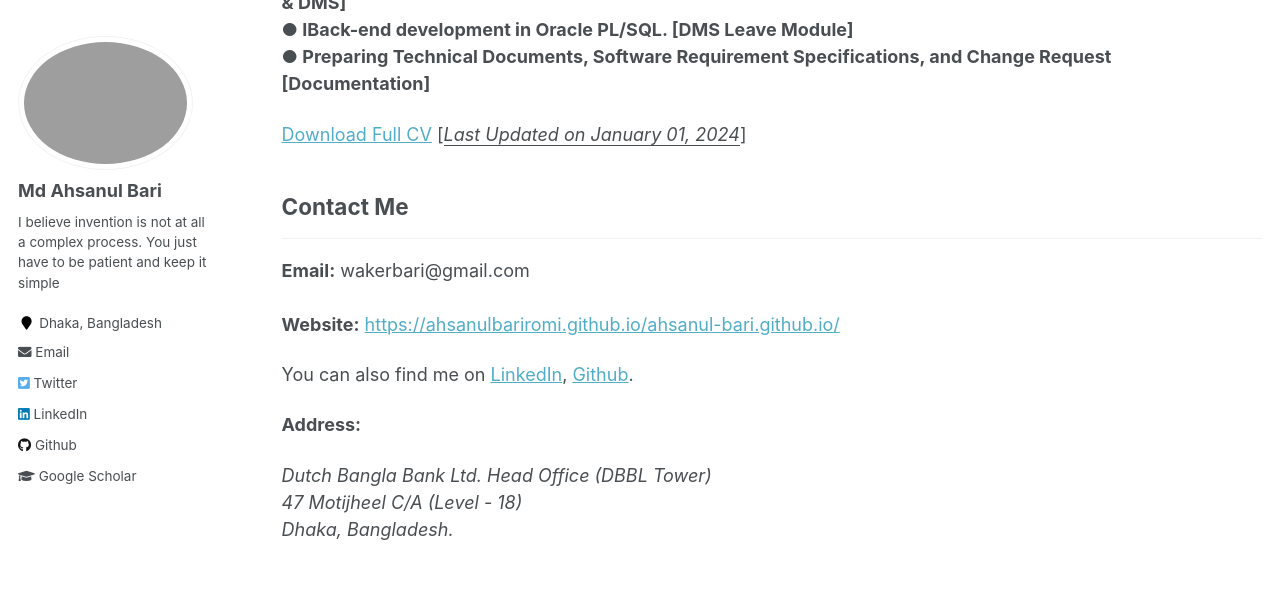
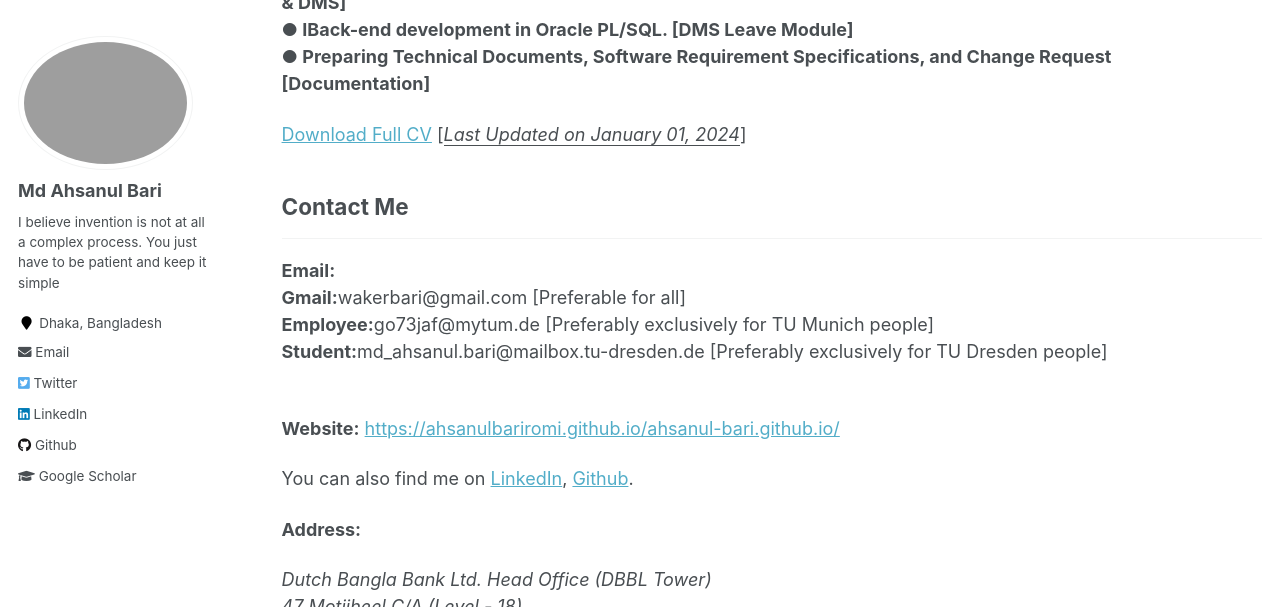
Before and after one commit to AhsanulBariRomi/ahsanul-bari.github.io, a Jekyll site: the page built from _pages/cv.md, in a window 1280 px wide and 900 px high, scrolled down 1379 px, cut to the strip 0-607 px from the top of the window. Built offline with Jekyll 4.4.1, drawn with Linux system fonts in a browser that asks for light colours.

Commit message:
mail update

```diff
--- a/_pages/cv.md
+++ b/_pages/cv.md
@@ -54,7 +54,11 @@ Data Center, Tomcat (UAT Env.), Weblogic(Prod Env.), Java8, Java11, Java Spring
 ## Contact Me
 -------------
 
-**Email:** wakerbari@gmail.com <br />
+**Email:** <br />
+**Gmail:**wakerbari@gmail.com  [Preferable for all] <br />
+**Employee:**go73jaf@mytum.de  [Preferably exclusively for TU Munich people] <br />
+**Student:**md_ahsanul.bari@mailbox.tu-dresden.de  [Preferably exclusively for TU Dresden people] <br />
+
  <br />
 **Website:** [https://ahsanulbariromi.github.io/ahsanul-bari.github.io/](https://ahsanulbariromi.github.io/ahsanul-bari.github.io/) <br />
 
```
